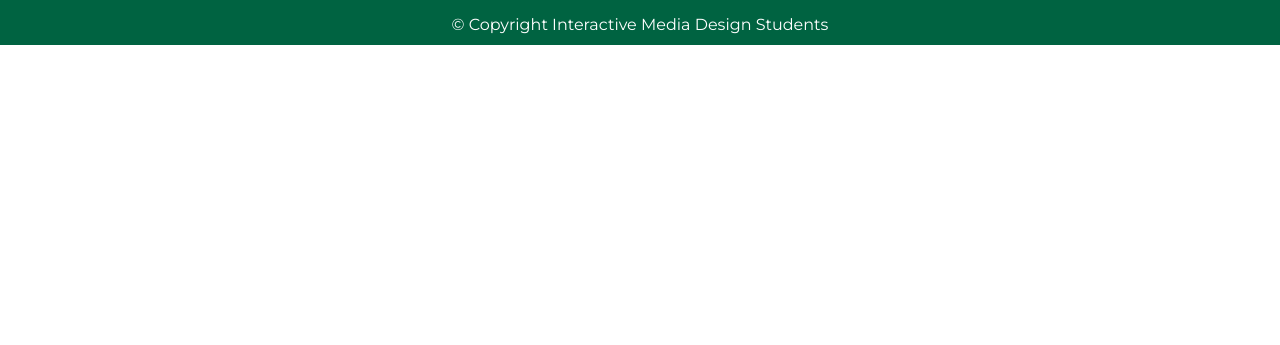
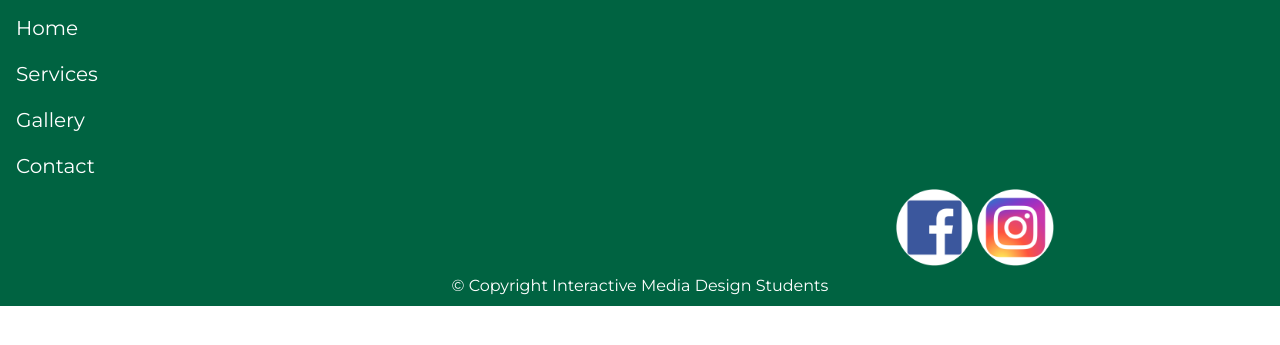
Before and after one commit to sass-squad/sass-squad.github.io, a website: page gallery.html in a window 1280 px wide. Shown: the part 57-402 px from the top of the page. Drawn offline with nearby package versions, Linux system fonts and the light colour scheme.

Commit message:
added footer nav to gallery
just needed to update it so I can try merging branches again since master says its up to date even though I reverted the merge.

```diff
--- a/gallery.html
+++ b/gallery.html
@@ -33,6 +33,18 @@
       </ul>
     </div>
   </nav>
+  <div class="footer">
+  <nav class="nav footerNav flex-column">
+    <a class="nav-link active" href="#">Home</a>
+    <a class="nav-link" href="./services.html">Services</a>
+    <a class="nav-link" href="./gallery.html">Gallery</a>
+    <a class="nav-link" href="./contact.html">Contact</a>
+  </nav>
+  <div class="socialMedia">
+    <a href="#"><img src="images\facebookLogo.png" alt="facebookLogo"></a>
+    <a href="#"><img src="images\instagramLogo.png" alt="instagramLogo"></a>
+  </div>
+  </div>
   <span class="d-block p-2 bg-primary text-white" style="text-align:center; background-color:#006341!important;">&copy; Copyright Interactive Media Design Students</span>
   <script src="https://code.jquery.com/jquery-3.3.1.slim.min.js" integrity="sha384-q8i/X+965DzO0rT7abK41JStQIAqVgRVzpbzo5smXKp4YfRvH+8abtTE1Pi6jizo" crossorigin="anonymous"></script>
   <script src="https://cdnjs.cloudflare.com/ajax/libs/popper.js/1.14.7/umd/popper.min.js" integrity="sha384-UO2eT0CpHqdSJQ6hJty5KVphtPhzWj9WO1clHTMGa3JDZwrnQq4sF86dIHNDz0W1" crossorigin="anonymous"></script>
```
